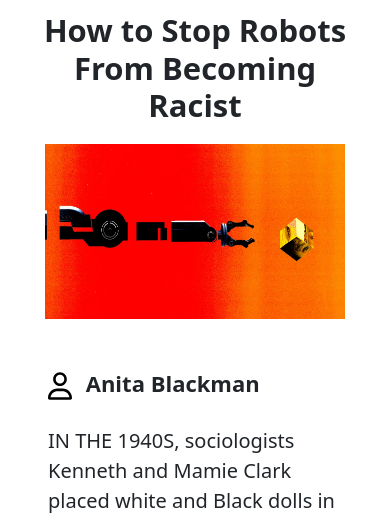
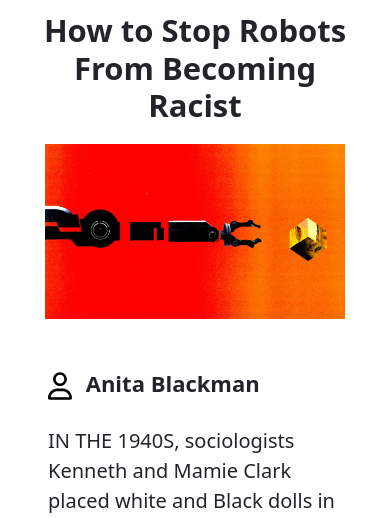
Before and after one commit to kj-1809/DjangoBlogWebsite, a Django app: page /blogs/6 in a window 390 px wide. Shown: the part 80-598 px from the top of the page. Run offline with Django 4.2, Linux system fonts and the light colour scheme; data comes from the database, SQL or seed files in the repository; some libraries are stand-ins or nearby versions.

Commit message:
fix images they are now cropped and not squished

```diff
--- a/templates/base.html
+++ b/templates/base.html
@@ -19,10 +19,12 @@
       transform: translateY(-10px);
     }
     .carousel-image{
+      object-fit: cover;
       height: 550px;
     }
 
     .blog-image{
+      object-fit:cover;
       width: 800px;
       height: 350px;
     }
@@ -34,13 +36,16 @@
 
     @media (max-width: 767px) {
       .carousel-image{
+        object-fit: cover;
         height: 200px;
       }
       .blog-image{
+        object-fit: cover;
         width: 300px;
         height: 175px; ;
       }
       .about-us-img{
+        object-fit: cover;
         width: 300px;
         height: 250px;
       }
```
